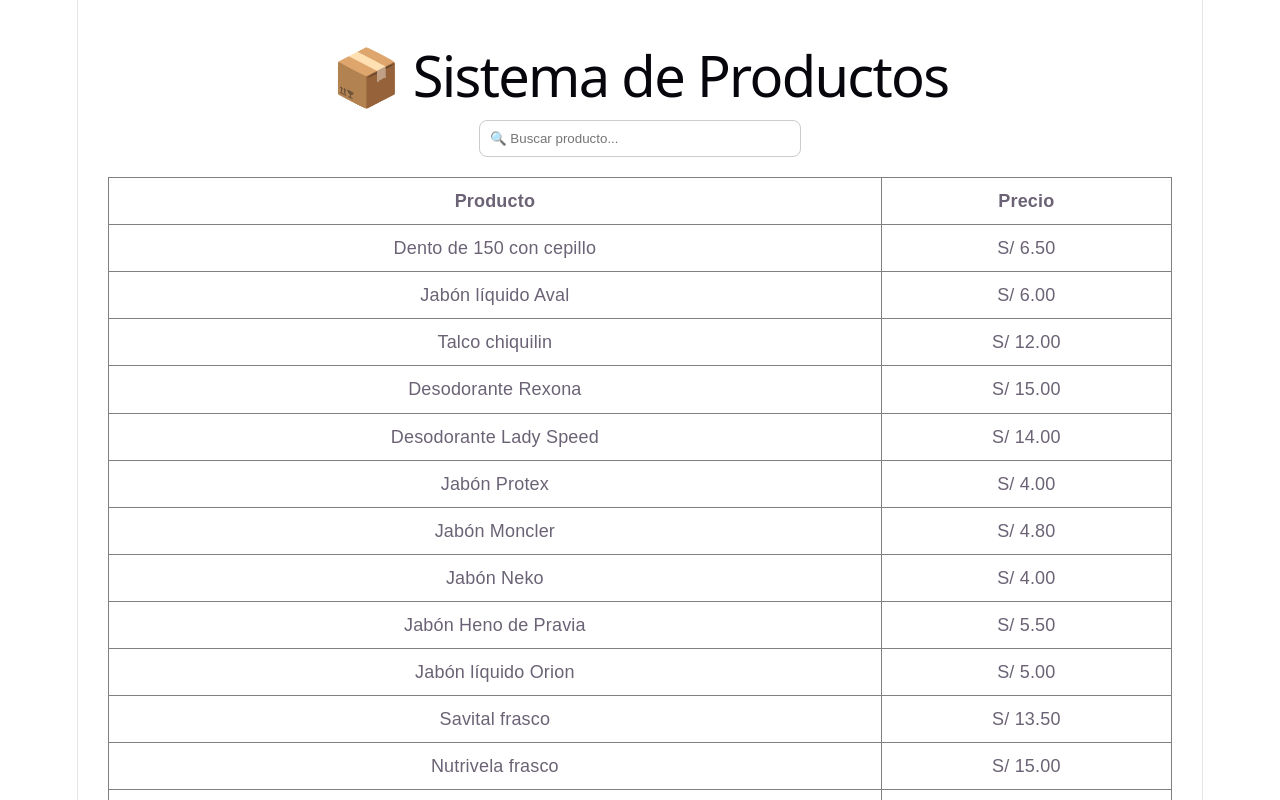
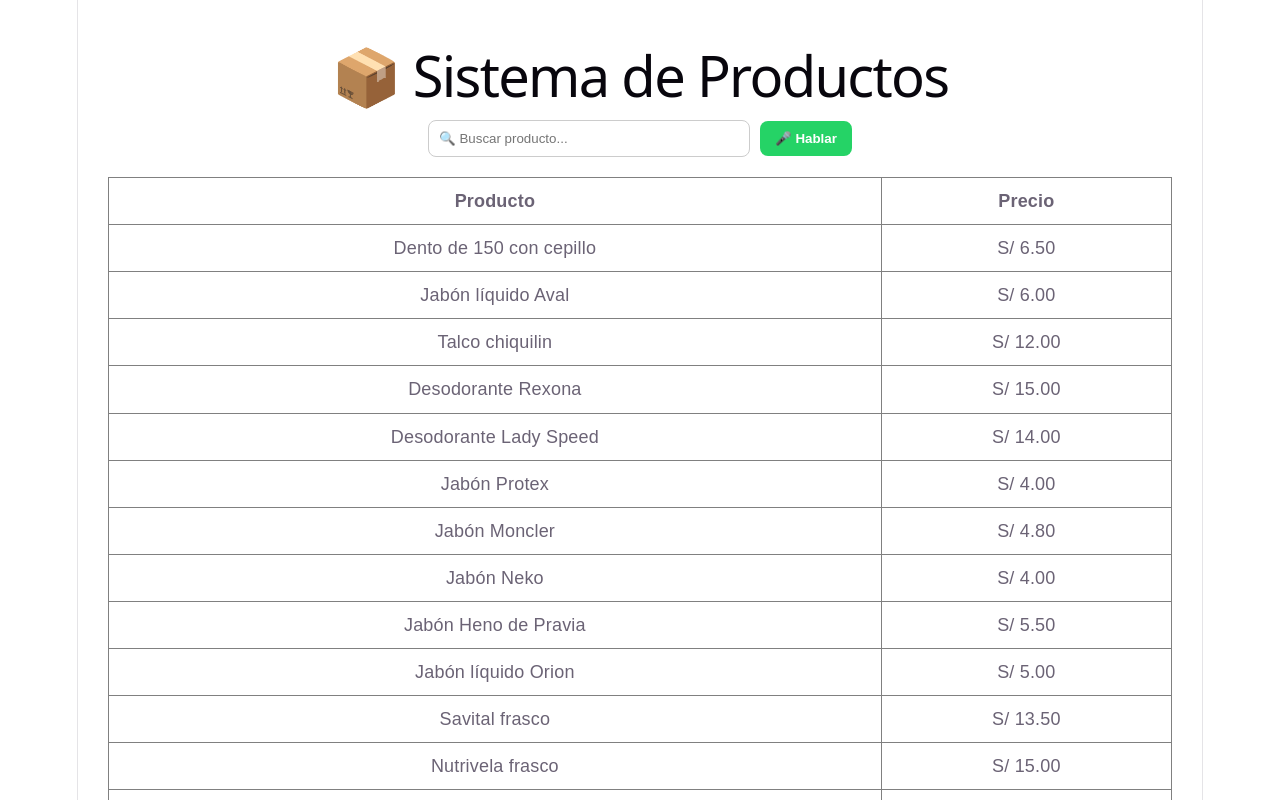
Before and after one commit to adrianchungalalupu-afk/Stuwar, a React (Vite) app: page / in a window 1280 px wide. Shown: the top 800 px of the page. Built offline with nearby package versions, Linux system fonts and the light colour scheme.

Commit message:
Agregué nuevos productos

```diff
--- a/src/App.jsx
+++ b/src/App.jsx
@@ -1,7 +1,7 @@
 import { useState } from "react";
 import "./App.css";
 function App() {
-const [productos] = useState([
+  const [productos] = useState([
     { id: 1, nombre: "Dento de 150 con cepillo", precio: 6.5 },
     { id: 2, nombre: "Jabón líquido Aval", precio: 6.0 },
     { id: 3, nombre: "Talco chiquilin", precio: 12.0 },
@@ -47,6 +47,42 @@
     { id: 43, nombre: "Durazno Compas", precio: 10.0 },
   ]);
   const [busqueda, setBusqueda] = useState("");
+  // Función para escuchar y responder el precio por voz
+const hablarYBuscar = () => {
+  // Verificar si el navegador soporta reconocimiento de voz
+  const SpeechRecognition = window.SpeechRecognition || window.webkitSpeechRecognition;
+
+  if (!SpeechRecognition) {
+    alert("Tu navegador no soporta búsqueda por voz. Prueba en Chrome o Edge.");
+    return;
+  }
+
+  const recognition = new SpeechRecognition();
+  recognition.lang = "es-ES"; // Configurado en español
+
+  recognition.onresult = (event) => {
+    const textoDicho = event.results[0][0].transcript.toLowerCase();
+    setBusqueda(textoDicho); // Actualiza la barra de búsqueda visualmente
+
+    // Buscar si algún producto coincide con lo que se dijo
+    const encontrado = productos.find((p) =>
+      p.nombre.toLowerCase().includes(textoDicho)
+    );
+
+    // Preparar el mensaje de respuesta por altavoz
+    const voz = new SpeechSynthesisUtterance();
+    if (encontrado) {
+      voz.text = `El precio de ${encontrado.nombre} es ${encontrado.precio} soles`;
+    } else {
+      voz.text = `Lo siento, no encontré el producto ${textoDicho}`;
+    }
+
+    // El navegador habla la respuesta
+    window.speechSynthesis.speak(voz);
+  };
+
+  recognition.start();
+};
   const productosFiltrados = productos.filter((producto) =>
   producto.nombre.toLowerCase().includes(busqueda.toLowerCase())
 );
@@ -66,6 +102,22 @@
     border: "1px solid #ccc",
   }}
 />
+<button
+  onClick={hablarYBuscar}
+  style={{
+    padding: "10px 15px",
+    marginLeft: "10px",
+    backgroundColor: "#25D366",
+    color: "white",
+    border: "none",
+    borderRadius: "8px",
+    cursor: "pointer",
+    fontWeight: "bold"
+  }}
+>
+  🎤 Hablar
+</button>
+
       <table
         border="1"
         cellPadding="10"
```
